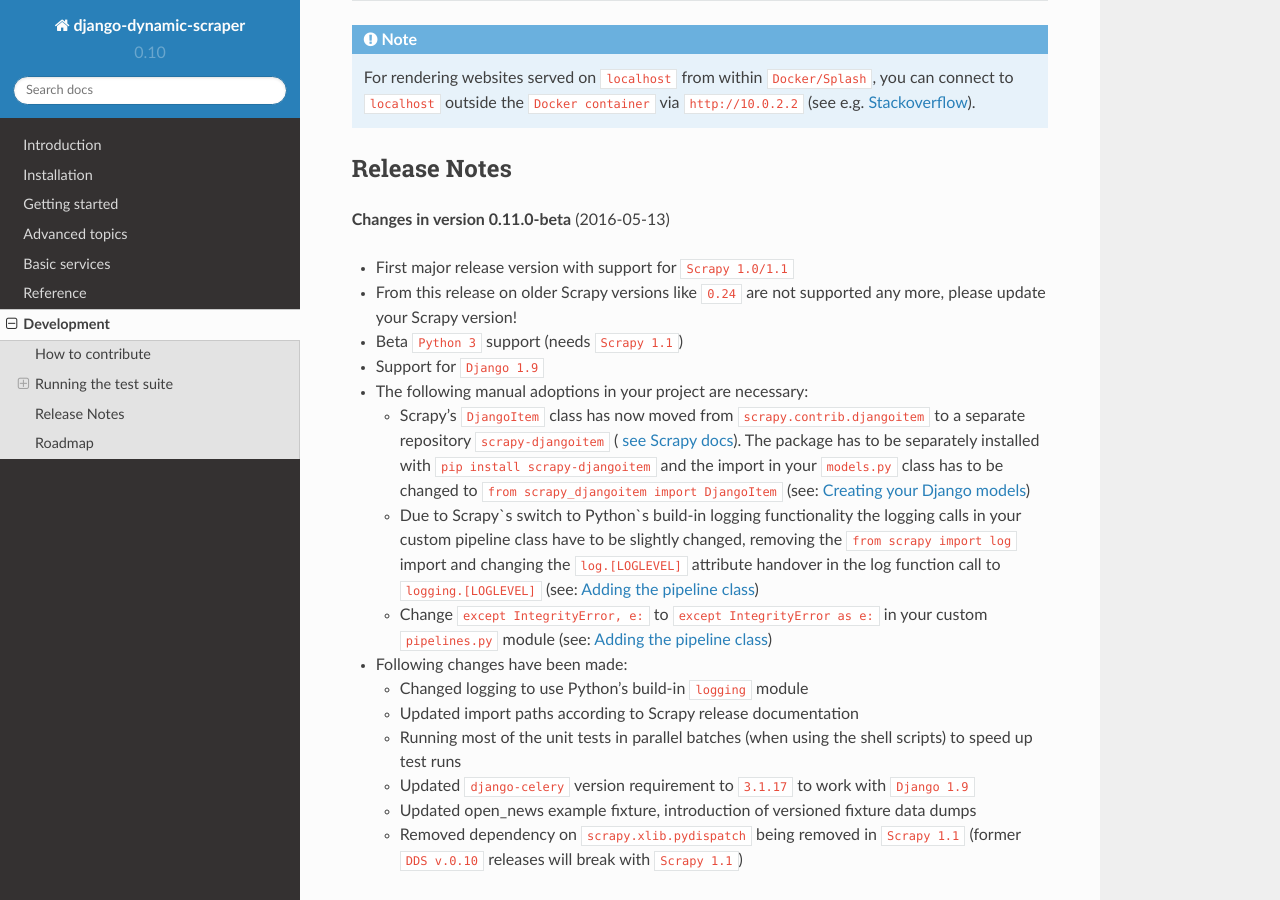
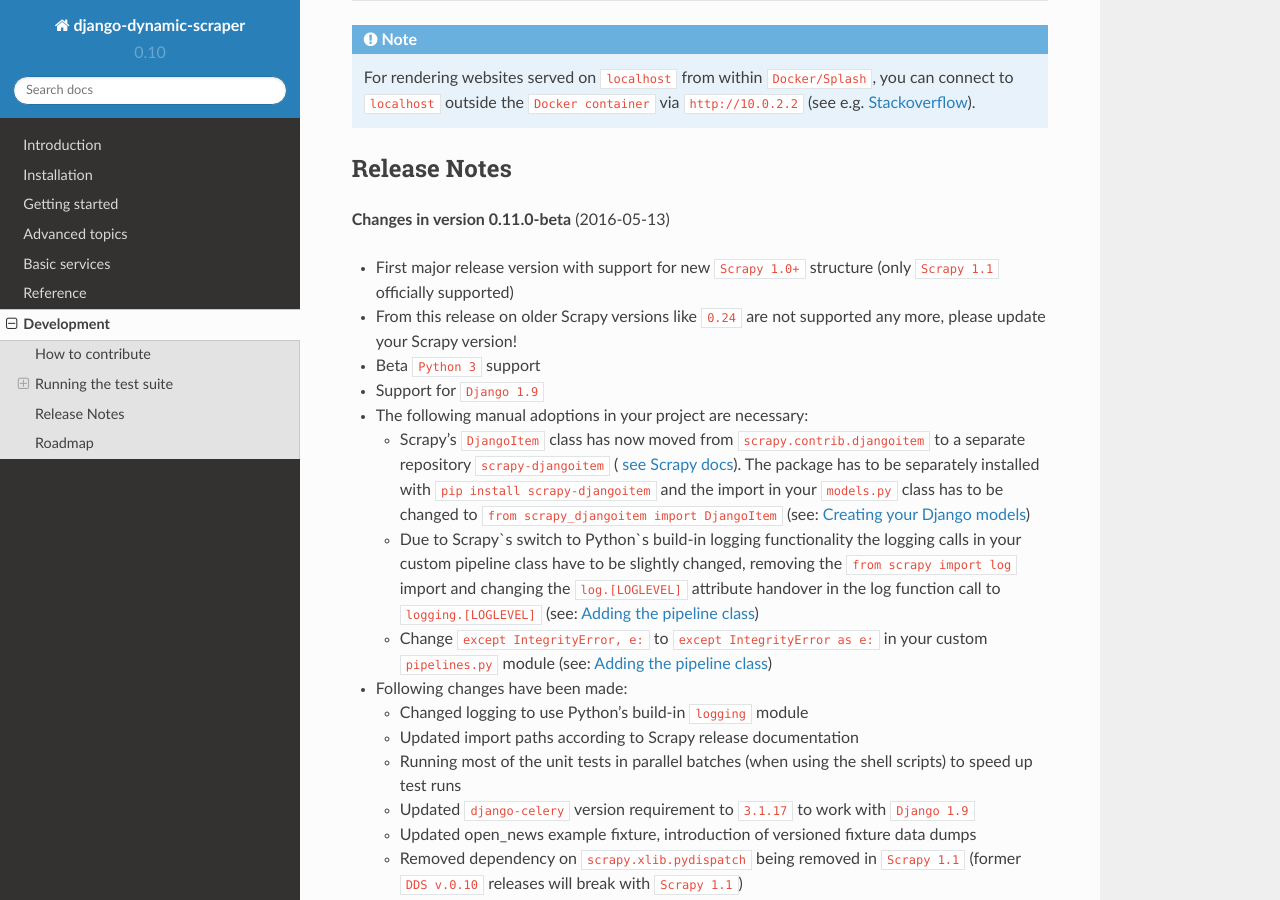
Before and after one commit to dev02019/django-dynamic-scraper, a Sphinx documentation site: the page built from docs/development.rst, in a window 1280 px wide and 900 px high, scrolled down 2196 px. Built offline with Sphinx 7.4.7 and the Read the Docs theme 2.0.0, drawn with Linux system fonts in a browser that asks for light colours.

```diff
--- a/docs/development.rst
+++ b/docs/development.rst
@@ -96,10 +96,11 @@ Release Notes
 
 **Changes in version 0.11.0-beta** (2016-05-13)
 
-* First major release version with support for ``Scrapy 1.0/1.1``
+* First major release version with support for new ``Scrapy 1.0+`` structure
+  (only ``Scrapy 1.1`` officially supported)
 * From this release on older Scrapy versions like ``0.24`` are not supported any more,
   please update your Scrapy version!
-* Beta ``Python 3`` support (needs ``Scrapy 1.1``)
+* Beta ``Python 3`` support
 * Support for ``Django 1.9``
 
 * The following manual adoptions in your project are necessary:
--- a/docs/index.rst
+++ b/docs/index.rst
@@ -12,7 +12,8 @@ of the features of Scrapy it lets you dynamically create and manage spiders via
 .. note::
    Lot's of new features added recently :
 
-   * ``Django 1.8``/``Scrapy 0.24`` support
+   * ``Django 1.9``/``Scrapy 1.1`` support
+   * Beta ``Python 3`` support
    * ``Javascript`` rendering
    * Scraping ``JSON`` content
    * More flexible ID and detail page URL(s) concept
--- a/requirements.txt
+++ b/requirements.txt
@@ -1,6 +1,6 @@
 Django>=1.8,<1.10
-Scrapy>=1.0,<1.2
-scrapy-djangoitem>=1.0,<1.1
+Scrapy>=1.1,<1.2
+scrapy-djangoitem>=1.1.1,<1.2
 scrapyd>=1.1,<1.2
 jsonpath-rw>=1.4
 kombu>=3.0.33,<3.1
--- a/setup.py
+++ b/setup.py
@@ -31,8 +31,8 @@ setup(
     #    to be installed manually to avoid side-effects when updating the software.
     #    Version numbers are updated accordingly though.
     #    'Django>=1.8,<1.10',
-    #    'Scrapy>=1.0,<1.2',
-    #    'scrapy-djangoitem>=1.0,<1.1',
+    #    'Scrapy>=1.1,<1.2',
+    #    'scrapy-djangoitem>=1.1.1,<1.2',
     #    'scrapyd>=1.1,<1.2',
         'jsonpath-rw>=1.4',
     #    'kombu>=3.0.33,<3.1',
```
